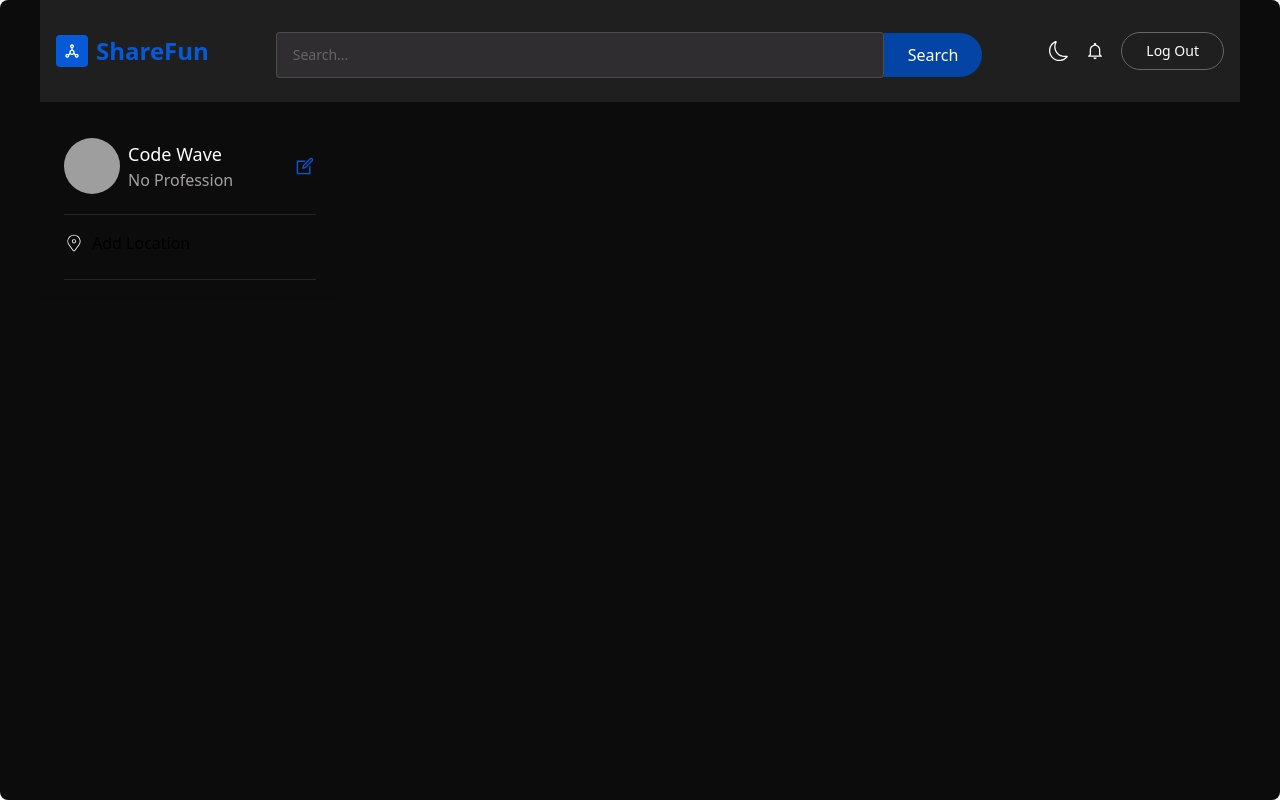
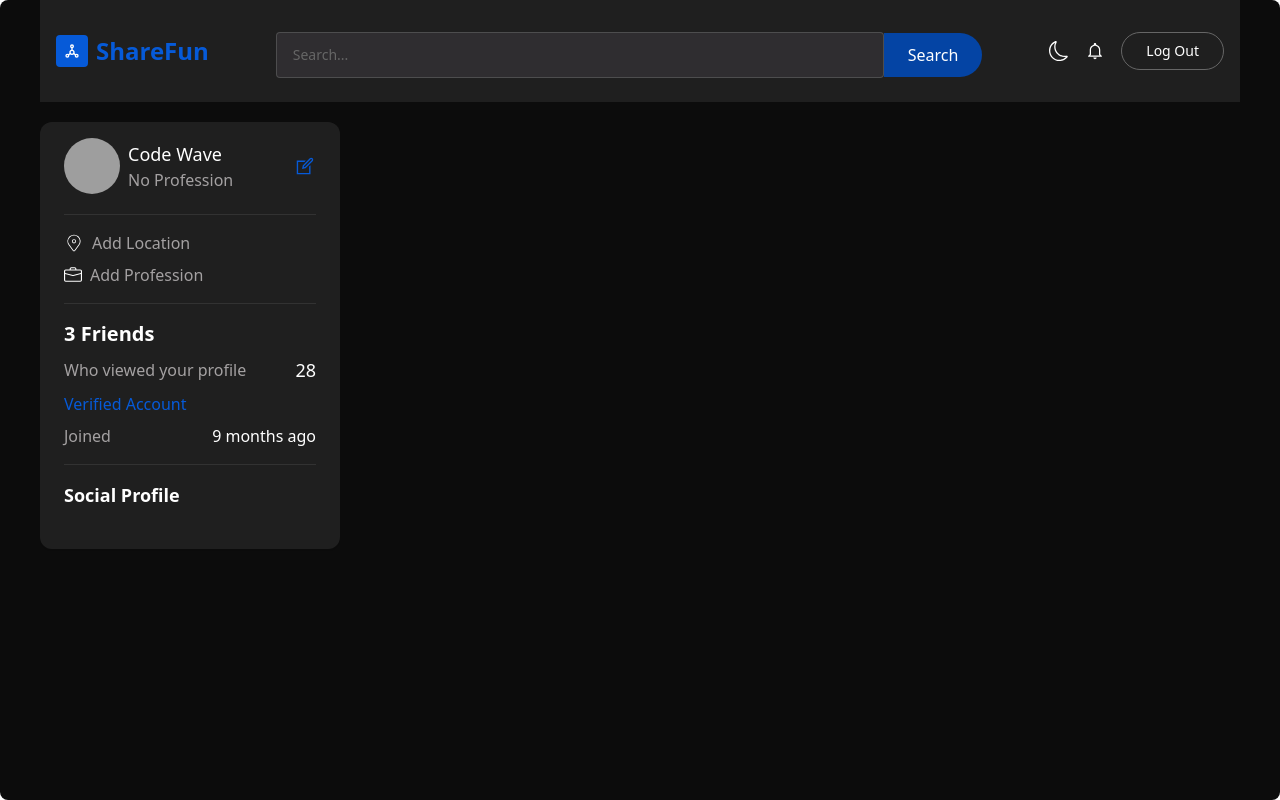
Before and after one commit to gaelambeu/Full-Stack-Social-Media, a React (Vite) app in the folder frontend/: page / in a window 1280 px wide. Built offline with nearby package versions, Linux system fonts and the light colour scheme; grey boxes are pictures that could not be loaded.

Commit message:
ProfileCard, installing moment

```diff
--- a/frontend/package.json
+++ b/frontend/package.json
@@ -13,6 +13,7 @@
     "@reduxjs/toolkit": "^2.2.5",
     "axios": "^1.6.8",
     "dotenv": "^16.4.5",
+    "moment": "^2.30.1",
     "react": "^18.2.0",
     "react-dom": "^18.2.0",
     "react-hook-form": "^7.51.4",
--- a/frontend/src/components/ProfileCard.jsx
+++ b/frontend/src/components/ProfileCard.jsx
@@ -4,9 +4,10 @@ import { NoProfile } from '../assets';
 import { Link } from 'react-router-dom';
 import { UpdateProfile } from '../redux/userSlice';
 import { LiaEditSolid } from "react-icons/lia"
-import { BsPersonFillAdd } from 'react-icons/bs';
+import { BsBriefcase, BsPersonFillAdd } from 'react-icons/bs';
 import { CiLocationOn } from "react-icons/ci";
 
+import moment from "moment"
 
 
 const ProfileCard = ({user}) => {
@@ -15,8 +16,8 @@ const ProfileCard = ({user}) => {
 
   return (
     <div>
-        <div className="flex flex-col items-center w-full px-6 py-4 rounded shadow-sm bg-primary-xl">
-            <div className="flex items-center justify-between w-full pb-5 border-[#66666645] border-b">
+        <div className="w-full bg-primary flex flex-col items-center shadow-sm rounded-xl px-6 py-4">
+            <div className="w-full flex items-center justify-between border-b pb-5 border-[#66666645]">
                 <Link to={"/profile/" + user?._id} className="flex gap-2">
                     <img
                         src={user?.profileUrl ?? NoProfile}
@@ -54,13 +55,41 @@ const ProfileCard = ({user}) => {
             </div>
 
             <div className="w-full flex flex-col gap-2 py-4 border-b border-[#66666645]">
-                <div className="flex gap-2 items-center text-center-2">
+                <div className="flex gap-2 items-center text-ascent-2">
                     <CiLocationOn className="text-xl text-ascent-1" />
                     <span>{user?.location ?? "Add Location"}</span>
                 </div>
 
                 <div className="flex gap-2 items-center text-ascent-2">
+                    <BsBriefcase className="text-lg text-ascent-1" />
+                    <span>{user?.profession ?? "Add Profession"}</span>
                 </div>
+            </div>
+
+            <div className="w-full flex flex-col gap-2 py-4 border-b border-[#66666645]">
+                <p className="text-xl text-ascent-1 font-semibold">
+                    {user?.friends?.length} Friends
+                </p>
+
+                <div className="flex items-center justify-between">
+                    <span className="text-ascent-2">Who viewed your profile</span>
+                    <span className="text-ascent-1 text-lg">{user?.views?.length}</span>
+                </div>
+
+                <span className="text-base text-blue">
+                    {user?.verified ? "Verified Account" : "Not Verified"}
+                </span>
+
+                <div className="flex items-center justify-between">
+                    <span className="text-ascent-2">Joined</span>
+                    <span className="text-ascent-1 text-base">
+                        {moment(user?.createdAt).fromNow()}
+                    </span>
+                </div>
+            </div>
+
+            <div className="w-full flex flex-col gap-4 py-4 pb-6">
+                <p className="text-ascent-1 text-lg font-semibold">Social Profile</p>
             </div>
         </div>
     </div>
```
Also changed, not shown: 1 other file (tests, documents, lock files or other folders).
